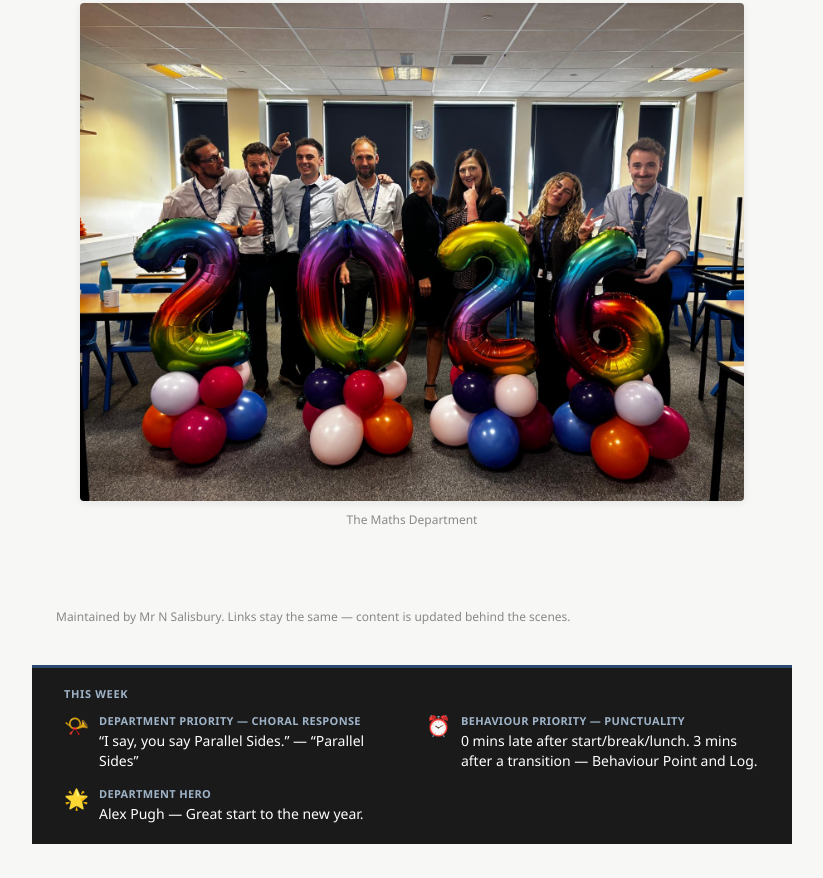
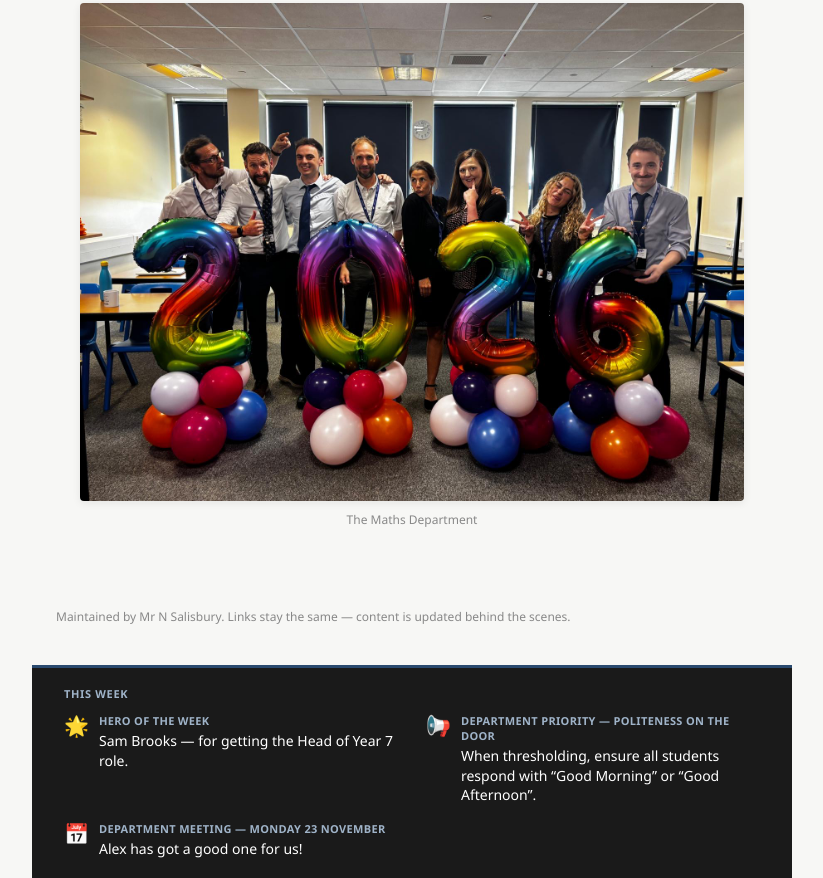
Before and after one commit to natandlouisa-alt/New-Maths-Hub, a plain HTML site: page index.html in a window 1280 px wide. Shown: the part 1250-2128 px from the top of the page, without its empty margins (228-1051 px from the left). Before the commit the page ends 2094 px from the top, so only its background shows below. Drawn offline with Linux system fonts and the light colour scheme.

Commit message:
Update the 23 November weekly banner and Staff Area links.
Set this week's hero, door-politeness priority, and Monday department meeting. Point Year 11 homework at Year11-homework-papers.html and remove the placeholder SharePoint links.

Co-authored-by: thenatsalisbury <thenatsalisbury@users.noreply.github.com>

```diff
--- a/weekly-banner.json
+++ b/weekly-banner.json
@@ -1,20 +1,20 @@
 {
-  "weekOf": "2026-09-01",
+  "weekOf": "2026-11-23",
   "items": [
     {
-      "icon": "\ud83d\udcef",
-      "label": "Department Priority \u2014 Choral Response",
-      "text": "\u201cI say, you say Parallel Sides.\u201d \u2014 \u201cParallel Sides\u201d"
+      "icon": "🌟",
+      "label": "Hero of the Week",
+      "text": "Sam Brooks — for getting the Head of Year 7 role."
     },
     {
-      "icon": "\u23f0",
-      "label": "Behaviour Priority \u2014 Punctuality",
-      "text": "0 mins late after start/break/lunch. 3 mins after a transition \u2014 Behaviour Point and Log."
+      "icon": "📢",
+      "label": "Department Priority — Politeness on the door",
+      "text": "When thresholding, ensure all students respond with “Good Morning” or “Good Afternoon”."
     },
     {
-      "icon": "\ud83c\udf1f",
-      "label": "Department Hero",
-      "text": "Alex Pugh \u2014 Great start to the new year."
+      "icon": "📅",
+      "label": "Department Meeting — Monday 23 November",
+      "text": "Alex has got a good one for us!"
     }
   ]
 }
```
Also changed, not shown: staff-links.json (+0 -21 lines), staff.html (+1 -1 lines).
